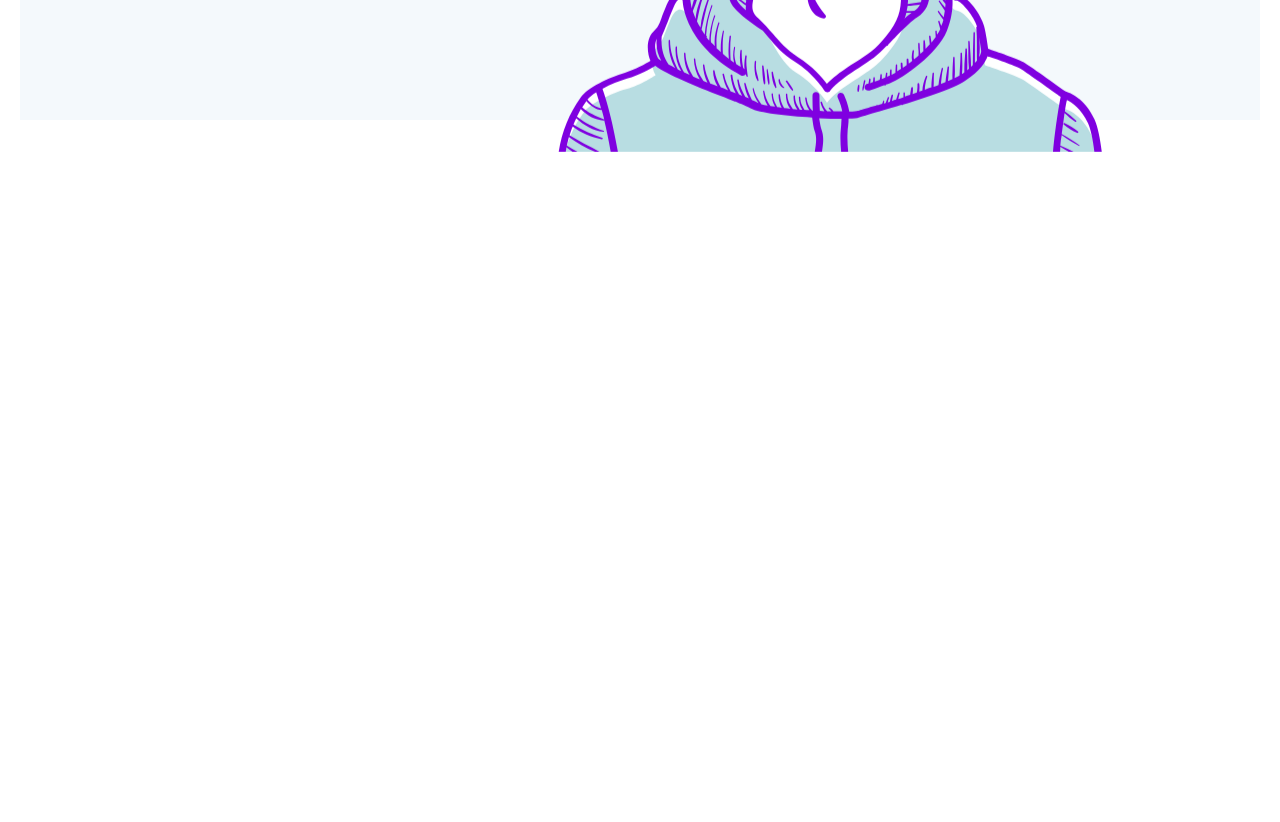
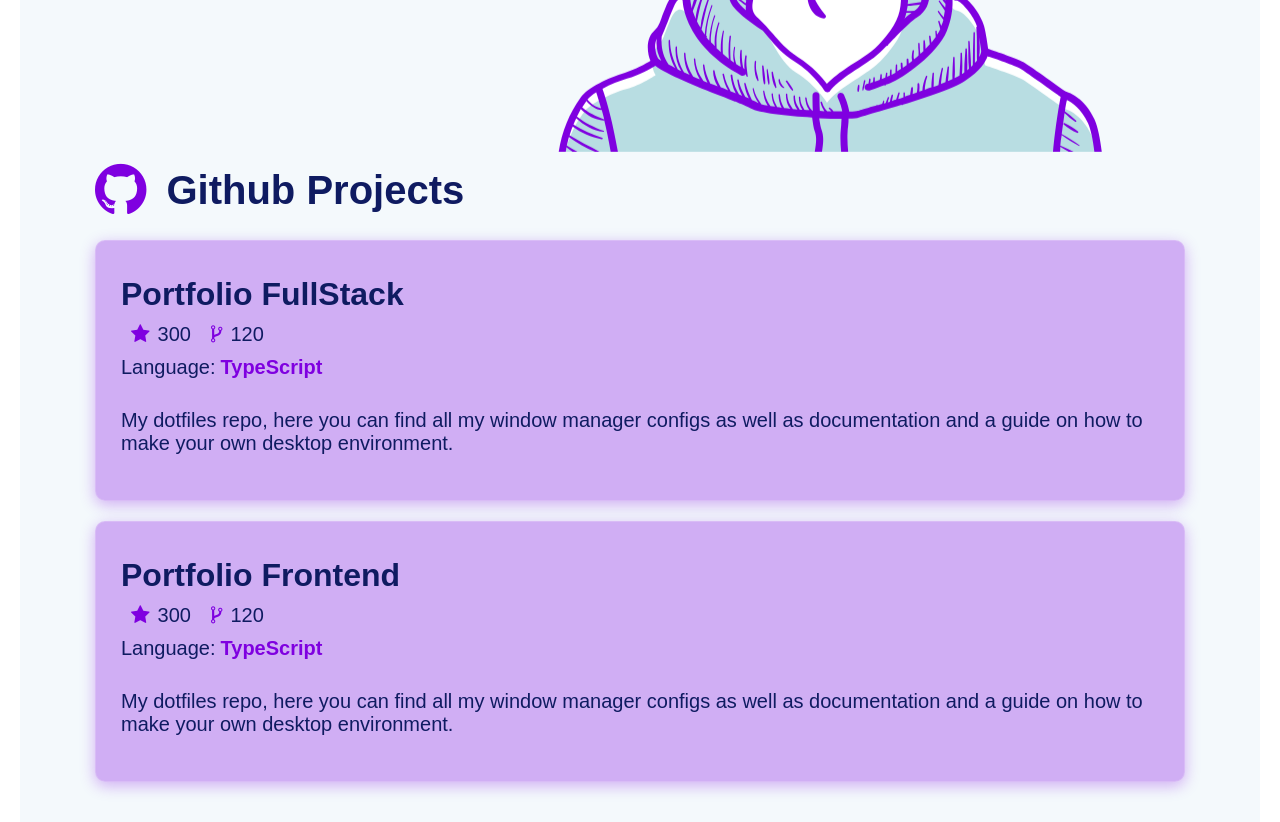
Before and after one commit to Jean-Dv/PortfolioTemplateFullStack, a React (Create React App) app in the folder frontend/: page / in a window 1280 px wide. Shown: the part 660-1482 px from the top of the page. Before the commit the page ends 860 px from the top, so only its background shows below. Built offline with nearby package versions, Linux system fonts and the light colour scheme.

Commit message:
fix: show avatar, and show projects with components

```diff
--- a/frontend/src/pages/Home/home.tsx
+++ b/frontend/src/pages/Home/home.tsx
@@ -1,14 +1,41 @@
 /* eslint-disable quotes */
 import Header from '../../components/Header/header'
 import Avatar from '../../components/Avatar/avatar'
+import ProjectsList from '../../components/ProjectsList/projects-list'
+import { Fade } from 'react-awesome-reveal'
 import './home.scss'
+
+const Projects = [
+  {
+    id: '1',
+    name: 'Portfolio FullStack',
+    description:
+      'My dotfiles repo, here you can find all my window manager configs as well as documentation and a guide on how to make your own desktop environment.',
+    stars: 300,
+    forks: 120,
+    language: 'TypeScript',
+    url: 'https://codest.vercel.app',
+  },
+  {
+    id: '2',
+    name: 'Portfolio Frontend',
+    description:
+      'My dotfiles repo, here you can find all my window manager configs as well as documentation and a guide on how to make your own desktop environment.',
+    stars: 300,
+    forks: 120,
+    language: 'TypeScript',
+    url: 'https://codest.vercel.app',
+  },
+]
 
 export default function Home() {
   return (
+    <>
       <section className='home__section'>
         <Header />
-      <div className="home__container">
+        <div className='home__container'>
           <div className='title__container'>
+            <Fade direction='left' cascade={true} damping={0.3}>
               <h1 className='home__title'>
                 Hi, my
                 <br /> name is <b>Name</b>
@@ -16,11 +43,24 @@ export default function Home() {
               <span className='home__description'>
                 Im an <b>Professional Carrer</b> from <br /> Location you are
               </span>
+            </Fade>
           </div>
           <div className='avatar__container'>
             <Avatar />
           </div>
         </div>
       </section>
+      <section className='projects__section'>
+        <div className='projects__container'>
+          <Fade direction='left'>
+            <div className='section__title'>
+              <i className='fa fa-github' />
+              <h1>Github Projects</h1>
+            </div>
+          </Fade>
+          <ProjectsList projects={Projects} />
+        </div>
+      </section>
+    </>
   )
 }
```
Lines whose indentation alone changed are shown as unchanged.
